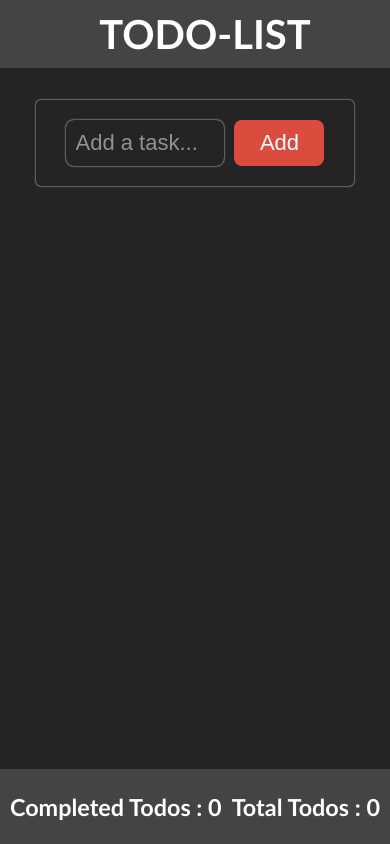
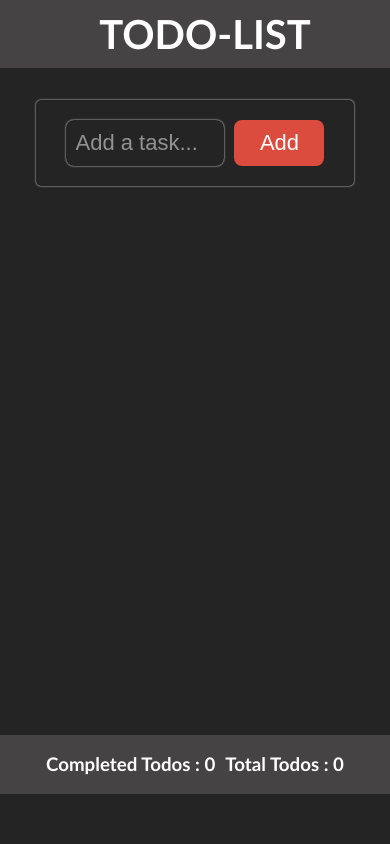
Before and after one commit to HemanthHamu/todo-app, a React (Vite) app: page / in a window 390 px wide. Built offline with nearby package versions, Linux system fonts and the light colour scheme.

Commit message:
modified

```diff
--- a/src/styles/App.css
+++ b/src/styles/App.css
@@ -133,9 +133,9 @@ form button:active{
 }
 @media (max-width:768px) {
     .footer-container{
-        font-size: 20px;
+        font-size: 16px;
         position: fixed;
-        bottom: 0;
+        bottom: 50px;
         left: 0;
     }
 }
```
